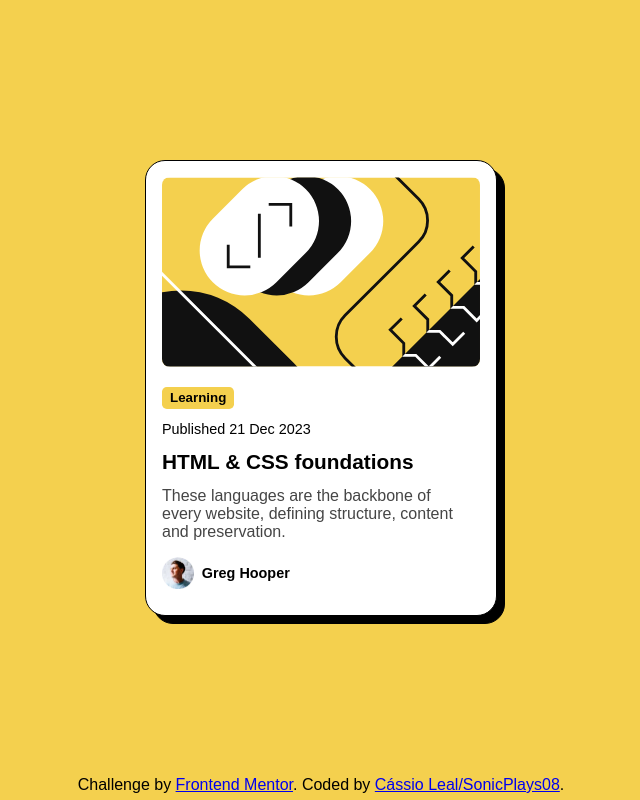
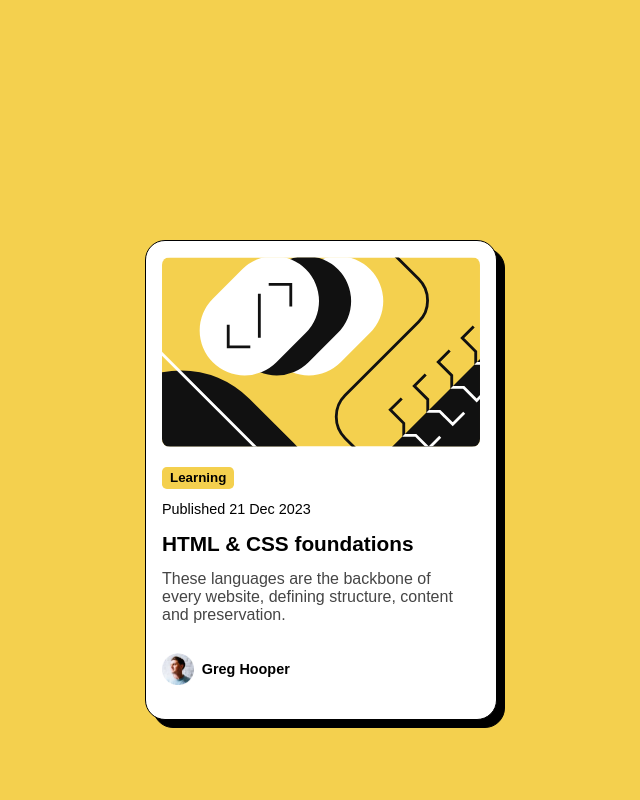
Before and after one commit to SonicPlays08/Blog-Preview-Card, a plain HTML site: page index.html in a window 1280 px wide. Shown: the top 800 px of the page, without its empty margins (319-959 px from the left). Drawn offline with Linux system fonts and the light colour scheme.

Commit message:
Update styles.css

```diff
--- a/styles/styles.css
+++ b/styles/styles.css
@@ -15,15 +15,16 @@ body{
     text-align:left;
     background-color: white;
     margin: auto;
-    margin-top: 10em;
-    margin-bottom: 10em;
+    margin-top: 15em;
+    margin-bottom: 15em;
     width: 22rem;
-    height: 28.5rem;
+    height: 30rem;
     border-radius: 20px;
     border-color: black;
     border-style: solid;
     border-width: 1px;
-    filter: drop-shadow(0.5rem 0.5rem)
+    filter: drop-shadow(0.5rem 0.5rem);
+
 
 }
 
@@ -36,7 +37,7 @@ body{
 }
 
 .boxBody{
-    padding: 0 1rem 0 1rem;
+    padding: 0rem 1rem 0 1rem;
 }
 
 .boxBody button{
@@ -49,13 +50,13 @@ body{
 }
 
 .boxBody h2{
-    margin-bottom: 0.8rem;
+    margin-bottom: 0.9rem;
     font-size: 0.9rem;
     font-weight: lighter;
 }
 
 .boxBody h1{
-    margin-bottom: 0.8rem;
+    margin-bottom: 0.9rem;
     font-size: 1.3rem;
     font-weight: 750
 }
@@ -65,7 +66,7 @@ body{
     font-size: 1rem;
     font-weight: lighter;
     color: #454545;
-
+    margin-bottom: 0.8rem;
 }
 
 .boxFoot {
```
